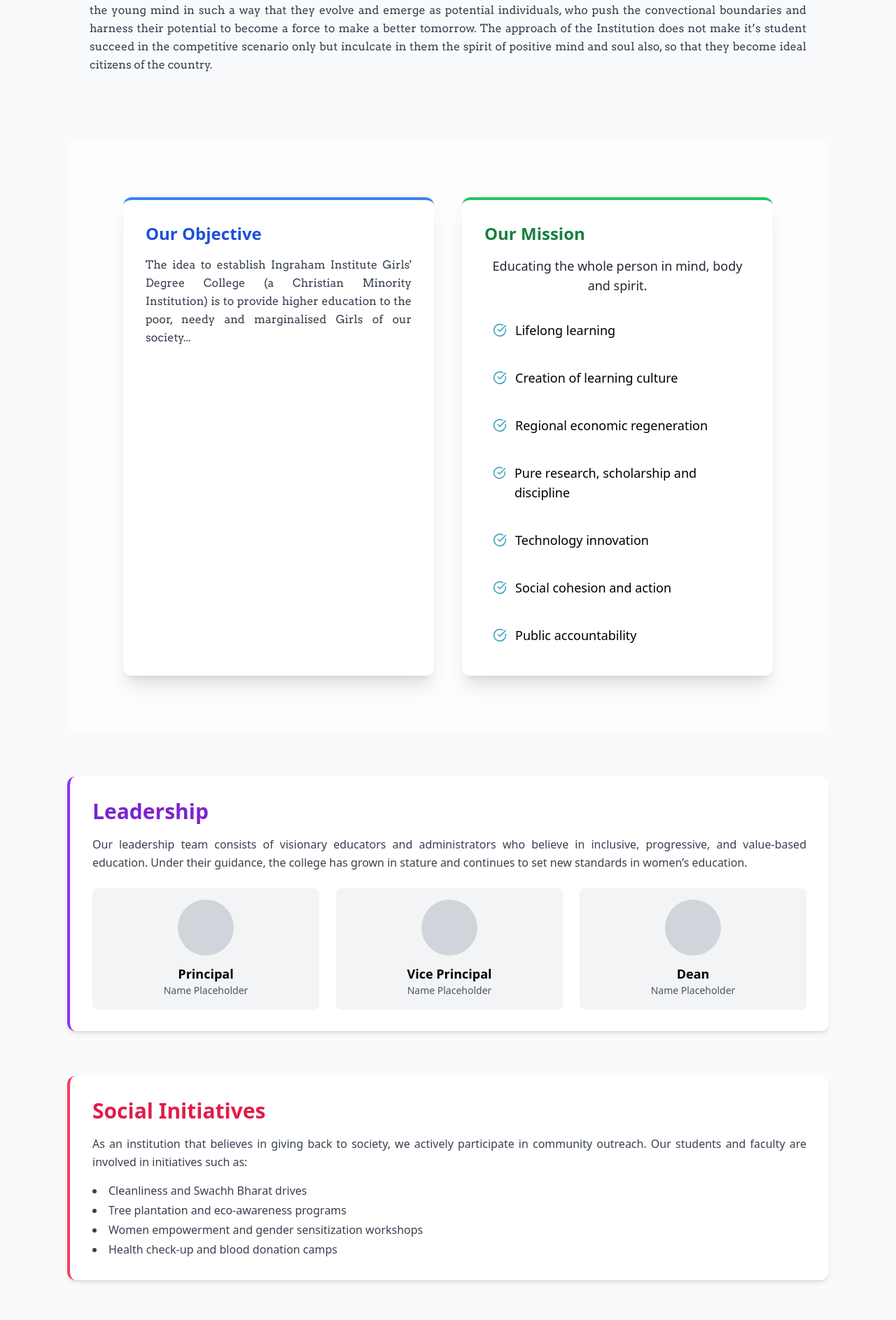
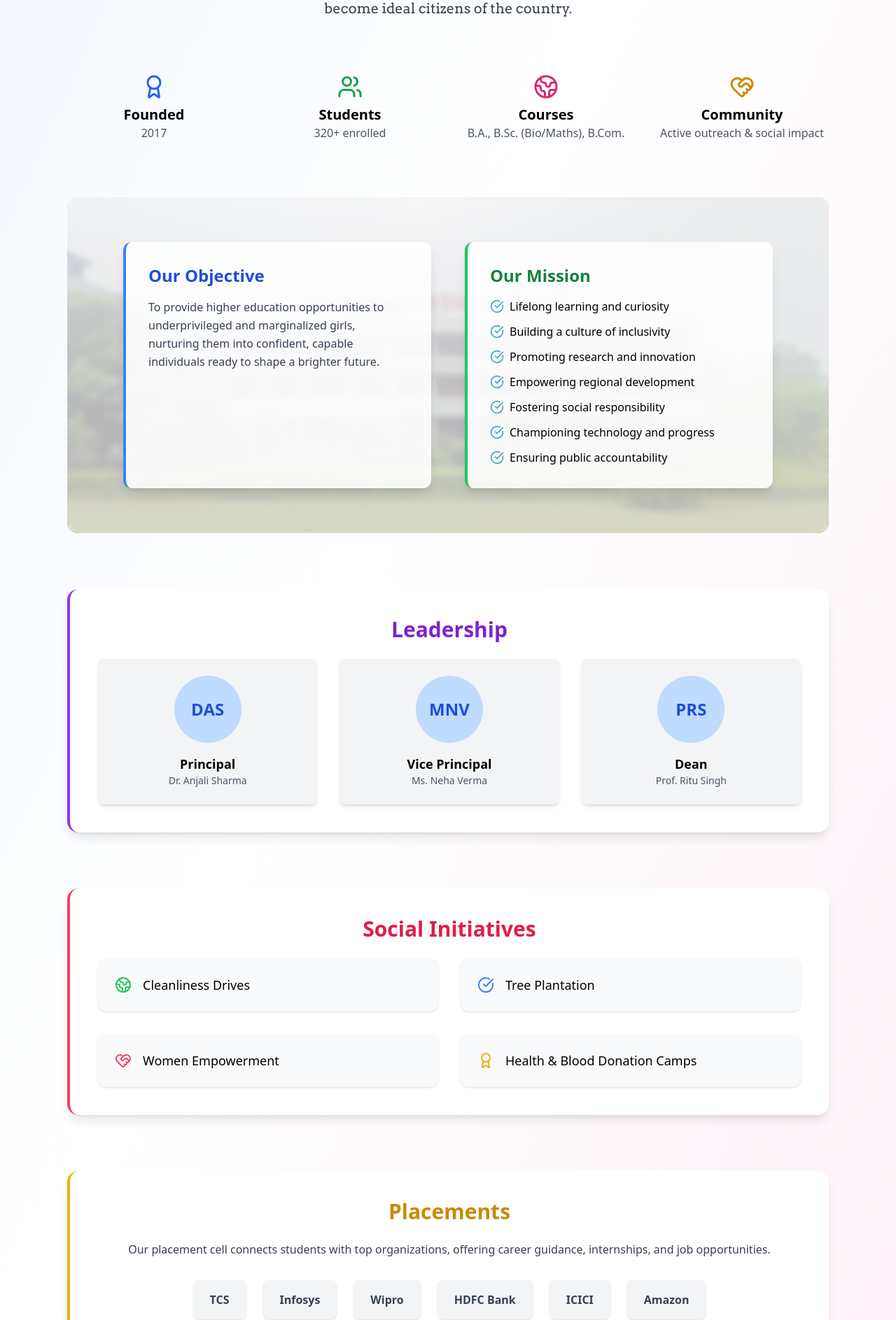
Before and after one commit to ishmalik12/College_website, a React (Vite) app in the folder Frontend/: page /about in a window 1280 px wide. Shown: the part 910-2797 px from the top of the page at 70% size. Built offline with nearby package versions, Linux system fonts and the light colour scheme; a web font is replaced by a local one.

Commit message:
About-mod

```diff
--- a/Frontend/src/pages/About.jsx
+++ b/Frontend/src/pages/About.jsx
@@ -1,94 +1,94 @@
-import React from "react";
+import React, { useEffect } from "react";
 import AOS from "aos";
 import "aos/dist/aos.css";
-import { useEffect } from "react";
-import cllgimg from "../assets/cllgimg.jpeg"
-import { Info, Target, Flag, CheckCircle } from "lucide-react";
+import cllgimg from "../assets/cllgimg.jpeg";
 import visionBg from "../assets/blurimg.jpeg";
+import { CheckCircle, Users, Award, Globe2, HeartHandshake } from "lucide-react";
+
 export default function About() {
   useEffect(() => {
-  AOS.init({
-    duration: 1000, // animation duration
-    once: true,     // only once per scroll
-  });
+    AOS.init({ duration: 1000, once: true });
   }, []);
 
   return (
-    <div className="bg-gray-50 min-h-screen px-6 py-12 sm:px-12 md:px-24 space-y-16">
+    <div className="bg-gradient-to-br from-blue-50 via-white to-pink-50 min-h-screen px-6 py-12 sm:px-12 md:px-24 space-y-20">
+      {/* Hero Section */}
+      <section className="text-center space-y-6" data-aos="fade-down">
+
+        <h1 className="text-4xl md:text-5xl font-extrabold text-blue-900">About </h1>
+         <img
+          src={cllgimg}
+          alt="A vibrant view of the college campus"
+          className="mx-auto w-full max-w-3xl max-h-[400px] object-cover rounded-2xl shadow-2xl"
+        />
+        <p style={{fontFamily:"Arvo"}} className="text-lg md:text-xl text-gray-700 mx-auto">
+          Realizing the importance of girls education Ingraham Institute Girls degree College started its girls degree college from July 2017 with B.A (Eng. Eco., Pol. Sci. Education, History, Sociology and Hindi with 140 seats for all) B.Sc. (Bio with 60 seats) and B.Sc. (Maths with 60 seats) & B. Com. (with 60 seats) courses. Since then it is constantly progressing to develop young girls through enquiry based learning. The institution has wide reputation for its quality of learning and a holistic approach towards grooming the students. Infact, an Institution is known well by its highly qualified and ideal teachers and not merely by its building and infrastructure alone. The citizens of Ghaziabad metropolis and its enviros feel proud of the Ingraham Institute Girls degree college Ghaziabad, because it does not consist of only adequate space , modern building but it has highly qualified and ideal teachers also to impart girls education through the best use of modern technology. The Institution basically aims to make and Endeavour to mould the young mind in such a way that they evolve and emerge as potential individuals, who push the convectional boundaries and harness their potential to become a force to make a better tomorrow. The approach of the Institution does not make it’s student succeed in the competitive scenario only but inculcate in them the spirit of positive mind and soul also, so that they become ideal citizens of the country.
 
 
+        </p>
 
-
-      {/* About Section */}
-      <section id="about"  data-aos="fade-up" className="bg-transparent  rounded-xl p-8 ">
-        <div className="text-center mb-10">
-  <h2 className="text-3xl md:text-4xl font-bold inline-block relative">
-    About
-    <span className="block h-1 w-22 bg-[#47A8BD] rounded-full mx-auto mt-2"></span>
-  </h2>
-</div>
-
-  <img
-    src={cllgimg}
-    alt="College View"
-    className="w-full max-h-[500px] object-cover rounded-xl shadow-lg mb-8"
-  />
-        <p className="text-gray-700 leading-relaxed text-justify" style={{fontFamily:"Arvo"}}>
-          Realizing the importance of girls education Ingraham Institute Girls degree College started its girls degree college from July 2017 with B.A (Eng. Eco., Pol. Sci. Education, History, Sociology and Hindi with 140 seats for all) B.Sc. (Bio with 60 seats) and B.Sc. (Maths with 60 seats) & B. Com. (with 60 seats) courses. Since then it is constantly progressing to develop young girls through enquiry based learning. The institution has wide reputation for its quality of learning and a holistic approach towards grooming the students.
-
-Infact, an Institution is known well by its highly qualified and ideal teachers and not merely by its building and infrastructure alone. The citizens of Ghaziabad metropolis and its enviros feel proud of the Ingraham Institute Girls degree college Ghaziabad, because it does not consist of only adequate space , modern building but it has highly qualified and ideal teachers also to impart girls education through the best use of modern technology.
-
-The Institution basically aims to make and Endeavour to mould the young mind in such a way that they evolve and emerge as potential individuals, who push the convectional boundaries and harness their potential to become a force to make a better tomorrow.
-
-The approach of the Institution does not make it’s student succeed in the competitive scenario only but inculcate in them the spirit of positive mind and soul also, so that they become ideal citizens of the country.
-        </p>
       </section>
 
+      {/* Quick Facts */}
+      <section className="grid md:grid-cols-4 gap-8 text-center" data-aos="fade-up">
+        <div>
+          <Award className="mx-auto text-blue-600" size={36} />
+          <h3 className="font-bold text-xl mt-2">Founded</h3>
+          <p className="text-gray-600">2017</p>
+        </div>
+        <div>
+          <Users className="mx-auto text-green-600" size={36} />
+          <h3 className="font-bold text-xl mt-2">Students</h3>
+          <p className="text-gray-600">320+ enrolled</p>
+        </div>
+        <div>
+          <Globe2 className="mx-auto text-pink-600" size={36} />
+          <h3 className="font-bold text-xl mt-2">Courses</h3>
+          <p className="text-gray-600">B.A., B.Sc. (Bio/Maths), B.Com.</p>
+        </div>
+        <div>
+          <HeartHandshake className="mx-auto text-yellow-600" size={36} />
+          <h3 className="font-bold text-xl mt-2">Community</h3>
+          <p className="text-gray-600">Active outreach & social impact</p>
+        </div>
+      </section>
 
       {/* Vision & Mission */}
-
-
       <section
         id="vision"
-  data-aos="fade-left"
-  className="ml-0 bg-cover  bg-center bg-no-repeat  relative"
+        data-aos="fade-right"
+        className="relative rounded-2xl overflow-hidden"
         style={{
-    backgroundImage: `url(${visionBg}),`,
+          backgroundImage: `url(${visionBg})`,
+          backgroundSize: "cover",
+          backgroundPosition: "center"
         }}
       >
-  {/* Blur + Overlay */}
-  <div className="backdrop-blur-xs bg-white/60 w-full h-full  py-20 md:px-20">
-    <div className="grid md:grid-cols-2 gap-10">
+        <div className="backdrop-blur-sm bg-white/70 w-full h-full py-16 px-6 md:px-20">
+          <div className="grid md:grid-cols-2 gap-12">
             {/* Objective */}
-      <div className="bg-white shadow-xl rounded-xl p-8 border-t-4 border-blue-500">
+            <div className="bg-white/90 shadow-lg rounded-xl p-8 border-l-4 border-blue-500">
               <h3 className="text-2xl font-semibold text-blue-700 mb-4">Our Objective</h3>
-        <p className="text-gray-700 leading-relaxed text-justify" style={{ fontFamily: "Arvo" }}>
-          The idea to establish Ingraham Institute Girls' Degree College (a Christian Minority Institution) is to provide higher education to the poor, needy and marginalised Girls of our society...
+              <p className="text-gray-700 leading-relaxed">
+                To provide higher education opportunities to underprivileged and marginalized girls, nurturing them into confident, capable individuals ready to shape a brighter future.
               </p>
             </div>
-
             {/* Mission */}
-      <div className="bg-white shadow-xl rounded-xl p-8 border-t-4 border-green-500">
+            <div className="bg-white/90 shadow-lg rounded-xl p-8 border-l-4 border-green-500">
               <h3 className="text-2xl font-semibold text-green-700 mb-4">Our Mission</h3>
-        <p className="text-lg text-center font-medium text-gray-800 mb-6">
-          Educating the whole person in mind, body and spirit.
-        </p>
-        <ul className="space-y-4">
+              <ul className="space-y-3">
                 {[
-            "Lifelong learning",
-            "Creation of learning culture",
-            "Regional economic regeneration",
-            "Pure research, scholarship and discipline",
-            "Technology innovation",
-            "Social cohesion and action",
-            "Public accountability",
-          ].map((item, index) => (
-            <li
-              key={index}
-              className="flex items-start gap-3 hover:bg-[#e6f9fd] transition-all p-3 rounded-lg"
-            >
-              <CheckCircle className="text-[#47A8BD] mt-1" size={20} />
-              <span className="text-base md:text-lg">{item}</span>
+                  "Lifelong learning and curiosity",
+                  "Building a culture of inclusivity",
+                  "Promoting research and innovation",
+                  "Empowering regional development",
+                  "Fostering social responsibility",
+                  "Championing technology and progress",
+                  "Ensuring public accountability"
+                ].map((item, idx) => (
+                  <li key={idx} className="flex items-center gap-2">
+                    <CheckCircle className="text-[#47A8BD]" size={20} />
+                    <span>{item}</span>
                   </li>
                 ))}
               </ul>
@@ -98,48 +98,57 @@ The approach of the Institution does not make it’s student succeed in the comp
       </section>
 
       {/* Leadership */}
-      <section id="leadership" data-aos="fade-down" className="bg-white shadow-md rounded-xl p-8 border-l-4 border-purple-600">
-        <h2 className="text-3xl font-bold text-purple-700 mb-4">Leadership</h2>
-        <p className="text-gray-700 leading-relaxed text-justify mb-4">
-          Our leadership team consists of visionary educators and administrators who believe in inclusive, progressive, and value-based education. Under their guidance, the college has grown in stature and continues to set new standards in women’s education.
-        </p>
-        <div className="grid sm:grid-cols-2 md:grid-cols-3 gap-6 mt-6">
-          {/* Replace with real leadership cards if available */}
-          {["Principal", "Vice Principal", "Dean"].map((role, index) => (
-            <div key={index} className="bg-gray-100 rounded-lg p-4 shadow-sm">
-              <div className="w-20 h-20 bg-gray-300 rounded-full mx-auto mb-3"></div>
-              <h4 className="text-lg font-semibold text-center">{role}</h4>
-              <p className="text-sm text-center text-gray-600">Name Placeholder</p>
+      <section id="leadership" data-aos="fade-up" className="bg-white shadow-lg rounded-2xl p-10 border-l-4 border-purple-600">
+        <h2 className="text-3xl font-bold text-purple-700 mb-6 text-center">Leadership</h2>
+        <div className="grid sm:grid-cols-2 md:grid-cols-3 gap-8 mt-6">
+          {/* Replace with real data */}
+          {[
+            { role: "Principal", name: "Dr. Anjali Sharma" },
+            { role: "Vice Principal", name: "Ms. Neha Verma" },
+            { role: "Dean", name: "Prof. Ritu Singh" }
+          ].map((leader, idx) => (
+            <div key={idx} className="bg-gray-100 rounded-lg p-6 shadow-md text-center hover:shadow-xl transition">
+              <div className="w-24 h-24 bg-blue-200 rounded-full mx-auto mb-4 flex items-center justify-center text-2xl font-bold text-blue-700">
+                {leader.name.split(" ").map(n => n[0]).join("")}
+              </div>
+              <h4 className="text-lg font-semibold">{leader.role}</h4>
+              <p className="text-sm text-gray-600">{leader.name}</p>
             </div>
           ))}
         </div>
       </section>
 
       {/* Social Initiatives */}
-      <section id="initiatives" data-aos="fade-left" className="bg-white shadow-md rounded-xl p-8 border-l-4 border-rose-500">
-        <h2 className="text-3xl font-bold text-rose-600 mb-4">Social Initiatives</h2>
-        <p className="text-gray-700 leading-relaxed text-justify">
-          As an institution that believes in giving back to society, we actively participate in community outreach. Our students and faculty are involved in initiatives such as:
-        </p>
-        <ul className="list-disc list-inside text-gray-700 mt-4 space-y-1">
-          <li>Cleanliness and Swachh Bharat drives</li>
-          <li>Tree plantation and eco-awareness programs</li>
-          <li>Women empowerment and gender sensitization workshops</li>
-          <li>Health check-up and blood donation camps</li>
-        </ul>
+      <section id="initiatives" data-aos="fade-left" className="bg-white shadow-lg rounded-2xl p-10 border-l-4 border-rose-500">
+        <h2 className="text-3xl font-bold text-rose-600 mb-6 text-center">Social Initiatives</h2>
+        <div className="grid md:grid-cols-2 gap-8">
+          {[
+            { icon: <Globe2 className="text-green-500" />, title: "Cleanliness Drives" },
+            { icon: <CheckCircle className="text-blue-500" />, title: "Tree Plantation" },
+            { icon: <HeartHandshake className="text-rose-500" />, title: "Women Empowerment" },
+            { icon: <Award className="text-yellow-500" />, title: "Health & Blood Donation Camps" }
+          ].map((item, idx) => (
+            <div key={idx} className="flex items-center gap-4 bg-gray-50 p-6 rounded-xl shadow hover:bg-blue-50 transition">
+              {item.icon}
+              <span className="text-lg font-medium">{item.title}</span>
+            </div>
+          ))}
+        </div>
       </section>
 
       {/* Placements */}
-      <section id="placements" data-aos="fade-up" className="bg-white shadow-md rounded-xl p-8 border-l-4 border-yellow-500">
-        <h2 className="text-3xl font-bold text-yellow-600 mb-4">Placements</h2>
-        <p className="text-gray-700 leading-relaxed text-justify">
-          Our placement cell provides students with industry exposure, career guidance, and support in securing internships and job offers. We collaborate with reputed organizations and companies to organize placement drives, seminars, and workshops that prepare students for successful careers.
+      <section id="placements" data-aos="fade-up" className="bg-white shadow-lg rounded-2xl p-10 border-l-4 border-yellow-500">
+        <h2 className="text-3xl font-bold text-yellow-600 mb-6 text-center">Placements</h2>
+        <p className="text-gray-700 text-center mb-8">
+          Our placement cell connects students with top organizations, offering career guidance, internships, and job opportunities.
         </p>
-        <div className="mt-4 grid sm:grid-cols-2 md:grid-cols-3 gap-4 text-sm text-gray-600" data-aos="fade-left">
-          {/* Example logos or partners */}
-          <div className="bg-gray-100 p-4 rounded-lg shadow-sm text-center">Company A</div>
-          <div className="bg-gray-100 p-4 rounded-lg shadow-sm text-center">Company B</div>
-          <div className="bg-gray-100 p-4 rounded-lg shadow-sm text-center">Company C</div>
+        <div className="flex flex-wrap justify-center gap-6">
+          {/* Replace with real company logos */}
+          {["TCS", "Infosys", "Wipro", "HDFC Bank", "ICICI", "Amazon"].map((company, idx) => (
+            <div key={idx} className="bg-gray-100 px-6 py-4 rounded-lg shadow text-center font-semibold text-gray-700 hover:bg-yellow-50 transition">
+              {company}
+            </div>
+          ))}
         </div>
       </section>
     </div>
```
Lines whose indentation alone changed are shown as unchanged.
